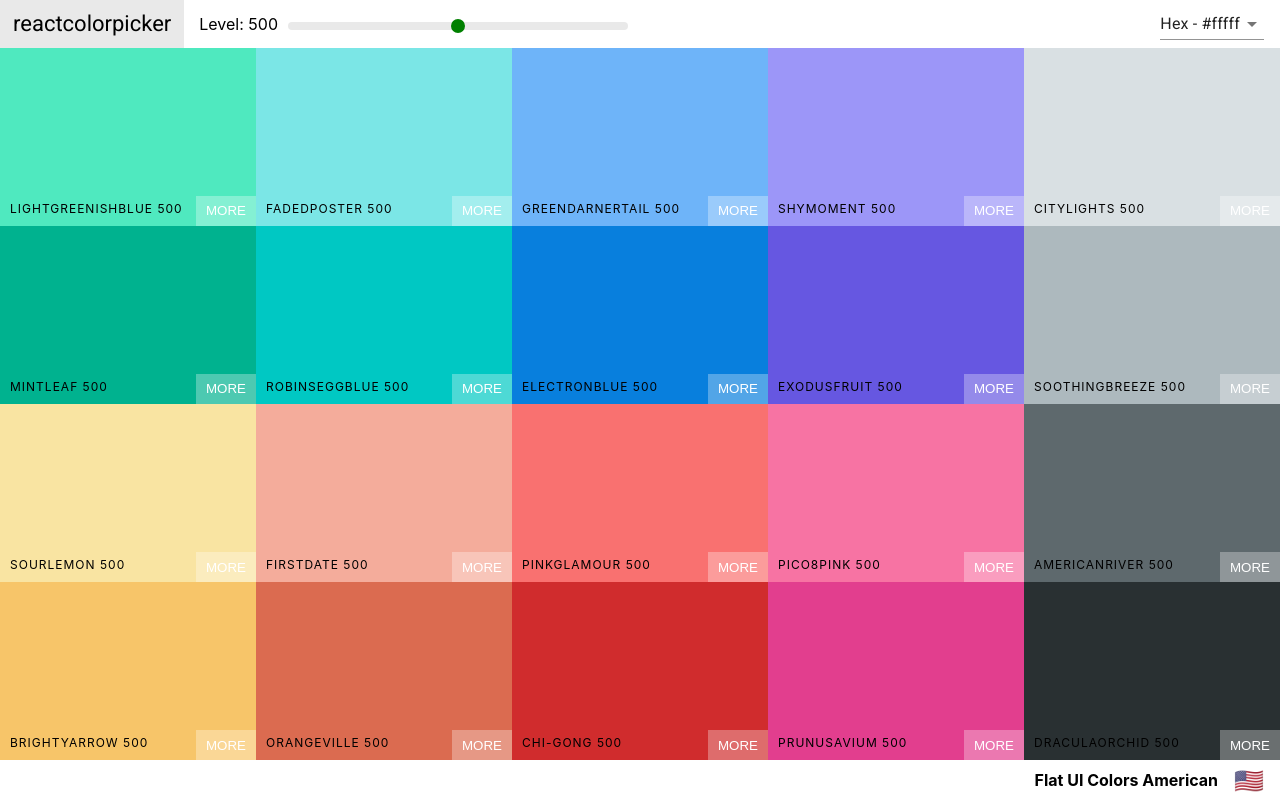
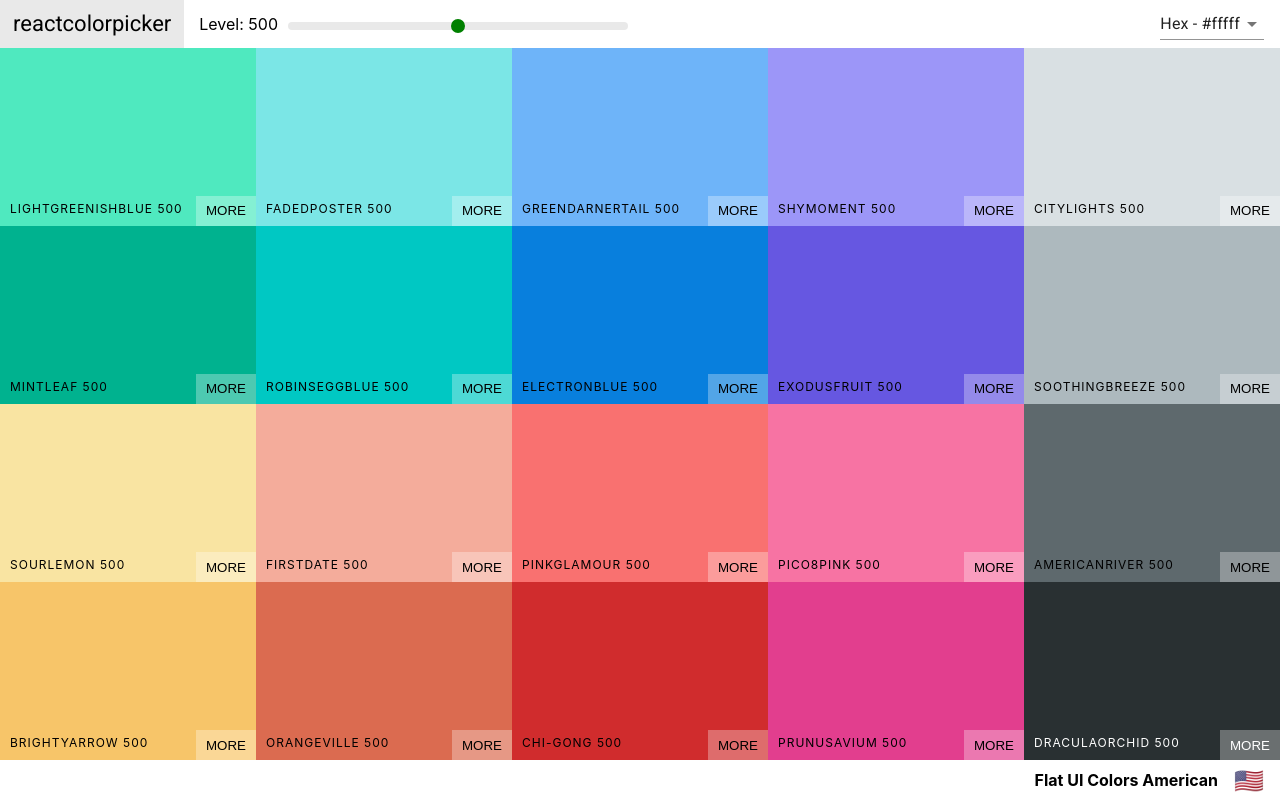
Before and after one commit to FunkyFries/color-palette-app, a React (Create React App) app in the folder color-palette-app2/: page /palette/flat-ui-colors-american in a window 1280 px wide. Built offline with nearby package versions, Linux system fonts and the light colour scheme.

Commit message:
Adjust text color based on luminance

```diff
--- a/color-palette-app2/src/components/ColorBox.tsx
+++ b/color-palette-app2/src/components/ColorBox.tsx
@@ -1,12 +1,17 @@
 import React, { Component } from "react";
 import styled from "styled-components/macro";
 import CopyToClipboard from "react-copy-to-clipboard";
+import chroma from "chroma-js";
 
-const StyledBox = styled("div").attrs<{ background: any }>(props => ({
+const StyledBox = styled("div").attrs<{
+  background: any;
+  isDarkColor: boolean;
+}>(props => ({
   style: {
-    background: props.background
+    background: props.background,
+    color: props.isDarkColor ? "white" : "black"
   }
-}))<{ background: string }>`
+}))<{ background: string; isDarkColor: boolean }>`
   width: 20%;
   margin: 0;
   display: flex;
@@ -33,7 +38,6 @@ const BoxContent = styled("div")`
   left: 0;
   bottom: 0;
   padding: 10px;
-  color: black;
   font-size: 12px;
   letter-spacing: 1px;
 `;
@@ -72,7 +76,7 @@ const CopyOverlayMessage = styled("div")<{ active: boolean }>`
   flex-direction: column;
   font-size: 2rem;
   transform: scale(0.1);
-  color: white;
+  color: inherit;
 
   ${({ active }) =>
     active &&
@@ -86,6 +90,7 @@ const CopyOverlayMessage = styled("div")<{ active: boolean }>`
 `;
 
 const CopyButton = styled("button")`
+  color: inherit;
   width: 100px;
   height: 30px;
   position: absolute;
@@ -98,7 +103,6 @@ const CopyButton = styled("button")`
   outline: none;
   background: rgba(255, 255, 255, 0.3);
   font-size: 1rem;
-  color: white;
   border: none;
   opacity: 0;
   text-transform: inherit;
@@ -110,12 +114,12 @@ const CopyButton = styled("button")`
 `;
 
 const MoreButton = styled("button")`
+  color: inherit;
   background: rgba(255, 255, 255, 0.3);
   position: absolute;
   border: none;
   right: 0;
   bottom: 0;
-  color: white;
   width: 60px;
   height: 30px;
   text-transform: inherit;
@@ -153,8 +157,9 @@ class ColorBox extends Component<Props, State> {
   render() {
     const { background, name, showButton } = this.props;
     const { active } = this.state;
+    const isDarkColor = chroma(background).luminance() <= 0.08;
     return (
-      <StyledBox background={background}>
+      <StyledBox background={background} isDarkColor={isDarkColor}>
         <CopyOverlay background={background} active={active} />
         <CopyOverlayMessage active={active}>
           <H1>Copied!</H1>
```
